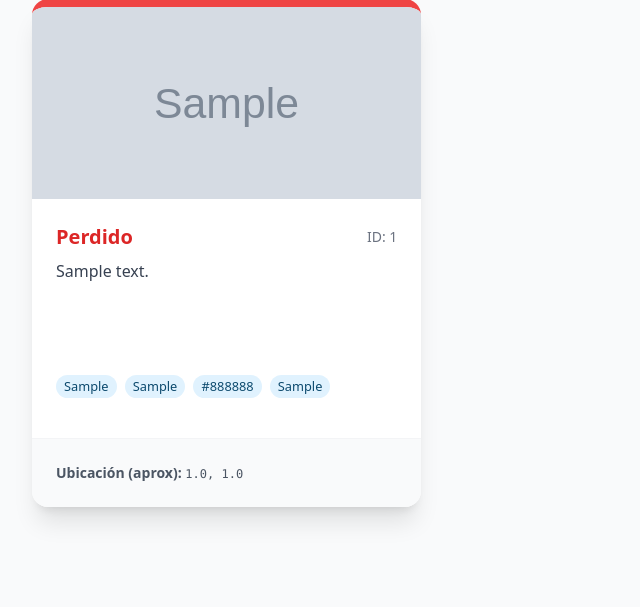
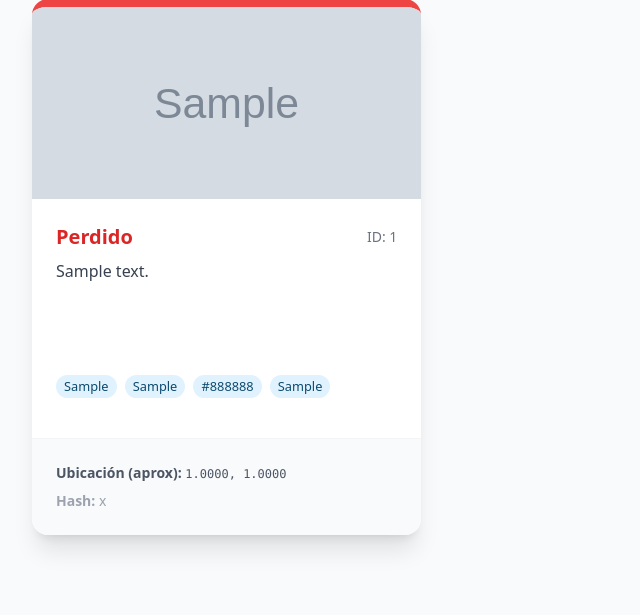
Before and after one commit to mixtuco/proyecto-flask-mascotas, a Flask app: page /explorar in a window 1280 px wide. Shown: the part 193-808 px from the top of the page, without its empty margins (0-640 px from the left). Before the commit the page ends 723 px from the top, so only its background shows below. Run offline with Flask 3, Linux system fonts and the light colour scheme; tables that the repository leaves empty hold one stand-in row (values such as "Sample post"); grey boxes marked "Sample" are stand-in pictures; some libraries are stand-ins or nearby versions.

Commit message:
Arreglo: Sincronizar 'explorar.html' y API con la lógica de Image Hashing

```diff
--- a/app.py
+++ b/app.py
@@ -1,6 +1,6 @@
 import os
 import json
-from flask import Flask, render_template, request, redirect, url_for, flash, session, jsonify # --- ¡NUEVO! import jsonify ---
+from flask import Flask, render_template, request, redirect, url_for, flash, session, jsonify
 from PIL import Image
 from PIL.ExifTags import TAGS, GPSTAGS
 from flask_sqlalchemy import SQLAlchemy
@@ -12,8 +12,9 @@ from flask_bcrypt import Bcrypt
 from flask_login import LoginManager, UserMixin, login_user, logout_user, login_required, current_user
 from authlib.integrations.flask_client import OAuth
 from dotenv import load_dotenv
+import imagehash
 
-load_dotenv() # Carga el archivo .env
+load_dotenv()
 
 # --- Configuración (sin cambios) ---
 app = Flask(__name__)
@@ -54,7 +55,7 @@ oauth.register(
     jwks_uri="https://www.googleapis.com/oauth2/v3/certs",
 )
 
-# --- Modelos de Usuario y Reporte (sin cambios) ---
+# --- Modelos de Usuario y Reporte (CON HASH) ---
 class User(db.Model, UserMixin):
     id = db.Column(db.Integer, primary_key=True)
     email = db.Column(db.String(150), unique=True, nullable=False)
@@ -64,6 +65,7 @@ class User(db.Model, UserMixin):
 class Reporte(db.Model):
     id = db.Column(db.Integer, primary_key=True)
     user_id = db.Column(db.Integer, db.ForeignKey('user.id'), nullable=False)
+    imagen_hash = db.Column(db.String(100), unique=True, nullable=True) # ¡Columna de huella digital!
     fecha_reporte = db.Column(db.DateTime, default=datetime.utcnow)
     estado = db.Column(db.String(50), nullable=False, default="Encontrado")
     latitud = db.Column(db.Float, nullable=True)
@@ -165,20 +167,26 @@ def authorize_google():
     else:
         return redirect(url_for('index'))
 
-# --- Funciones de IA y Distancia (sin cambios) ---
+# --- Funciones de IA y Distancia ---
 def obtener_metadatos_gps(imagen_path):
     # (Toda la función es igual)
     try:
         img = Image.open(imagen_path)
         exif_data_raw = img._getexif()
         if not exif_data_raw: return {"Error": "No se encontraron datos EXIF."}
-        # ... (resto del código igual)
+        exif_data = {}
+        for tag, value in exif_data_raw.items():
+            tag_nombre = TAGS.get(tag, tag)
+            exif_data[tag_nombre] = value
         fecha_hora = exif_data.get("DateTimeOriginal", None)
         modelo = f"{exif_data.get('Make', '')} {exif_data.get('Model', '')}".strip()
         gps_info_raw = exif_data.get("GPSInfo")
         lat_decimal, lon_decimal = None, None
         if gps_info_raw:
-            # ... (resto del código igual)
+            gps_data = {}
+            for tag, value in gps_info_raw.items():
+                tag_nombre = GPSTAGS.get(tag, tag)
+                gps_data[tag_nombre] = value
             lat = gps_data.get('GPSLatitude')
             lon = gps_data.get('GPSLongitude')
             if lat and lon:
@@ -290,34 +298,29 @@ def historial():
     reportes = Reporte.query.filter_by(user_id=current_user.id).order_by(Reporte.fecha_reporte.desc()).all()
     return render_template('historial.html', reportes=reportes)
 
-# --- ¡NUEVA RUTA PÚBLICA /EXPLORAR! ---
+# --- Ruta Pública /explorar (sin cambios) ---
 @app.route('/explorar')
 def explorar():
-    # Cargamos solo la Página 1, con 9 reportes por página
     page = request.args.get('page', 1, type=int)
     reportes_paginados = Reporte.query.order_by(Reporte.fecha_reporte.desc()).paginate(
         page=page, per_page=9, error_out=False
     )
-    # Usaremos un NUEVO template llamado 'explorar.html'
     return render_template('explorar.html', reportes=reportes_paginados)
 
-
-# --- ¡NUEVA RUTA DE API PARA CARGAR MÁS! ---
+# --- API /cargar-mas (¡MODIFICADA!) ---
 @app.route('/cargar-mas/<int:page>')
 def cargar_mas(page):
-    # Obtenemos la siguiente página de reportes
     reportes = Reporte.query.order_by(Reporte.fecha_reporte.desc()).paginate(
         page=page, per_page=9, error_out=False
     )
-
     reportes_json = []
-    # Convertimos los reportes a un formato JSON que JavaScript entienda
     for reporte in reportes.items:
         reporte_data = {
             "id": reporte.id,
             "estado": reporte.estado,
             "descripcion": reporte.descripcion or 'Sin descripción.',
             "imagen_url": url_for('static', filename='uploads/' + reporte.imagen_url) if reporte.imagen_url else None,
+            "imagen_hash": reporte.imagen_hash or 'N/A', # --- ¡NUEVO! Añadimos el hash a la API
             "ia_especie": reporte.ia_especie or 'N/A',
             "ia_raza": reporte.ia_raza or 'N/A',
             "ia_color_principal": reporte.ia_color_principal or 'N/A',
@@ -329,14 +332,12 @@ def cargar_mas(page):
             "modelo_celular": reporte.modelo_celular or ''
         }
         reportes_json.append(reporte_data)
-
     return jsonify(
         reportes=reportes_json,
-        has_next=reportes.has_next # Le decimos al JS si hay más páginas
+        has_next=reportes.has_next
     )
 
-
-# --- Ruta /validar-foto (sin cambios) ---
+# --- Ruta /validar-foto (¡MODIFICADA!) ---
 @app.route('/validar-foto', methods=['POST'])
 def validar_foto():
     if 'foto' not in request.files:
@@ -346,33 +347,68 @@ def validar_foto():
     if archivo.filename == '':
         flash('No se seleccionó ningún archivo.', 'error')
         return redirect(url_for('index'))
+
+    # 1. Guardar foto temporalmente
     ext = os.path.splitext(archivo.filename)[1]
     unique_name = str(uuid.uuid4()) + ext
     temp_filepath = os.path.join(app.config['UPLOAD_FOLDER'], unique_name)
     archivo.save(temp_filepath)
+
+    # 2. Analizar foto con IA
     print(f"Validando foto: {temp_filepath}")
     ia_tags = analizar_foto_con_ia(temp_filepath)
     es_mascota_valida = ia_tags.get('es_mascota') == 'Si'
+
+    # 3. Lógica de aprobación/rechazo
     if es_mascota_valida:
-        print("Foto aprobada por IA. Pidiendo login.")
-        session['foto_pendiente'] = unique_name
-        session['foto_tags'] = ia_tags
-        return redirect(url_for('completar_reporte'))
+        # ¡APROBADA!
+        print("Foto aprobada por IA. Generando huella digital...")
+
+        # --- ¡NUEVO! Generar y verificar huella digital ---
+        try:
+            img_hash = str(imagehash.average_hash(Image.open(temp_filepath)))
+
+            # Buscamos si el hash ya existe en la BBDD
+            reporte_existente = Reporte.query.filter_by(imagen_hash=img_hash).first()
+
+            if reporte_existente:
+                # ¡DUPLICADO! Rechazar foto.
+                print(f"Foto duplicada. Coincide con el Reporte ID: {reporte_existente.id}")
+                os.remove(temp_filepath)
+                flash(f"Error: Esta foto ya fue subida en el Reporte ID #{reporte_existente.id}.", "error")
+                return redirect(url_for('index'))
+
+            # Si no es duplicado, guardamos todo en la sesión
+            print("Foto única. Pidiendo login.")
+            session['foto_pendiente'] = unique_name
+            session['foto_tags'] = ia_tags
+            session['foto_hash'] = img_hash # ¡Guardamos el hash!
+            return redirect(url_for('completar_reporte'))
+
+        except Exception as e:
+            print(f"Error generando el hash o validando: {e}")
+            os.remove(temp_filepath)
+            flash("Error al procesar la imagen. Inténtalo de nuevo.", "error")
+            return redirect(url_for('index'))
+
     else:
+        # ¡RECHAZADA! Borrar foto y mostrar error
         print("Foto rechazada por IA. Borrando.")
         os.remove(temp_filepath)
         flash('Error: La foto fue rechazada. Asegúrate de que sea una foto "amateur" de una mascota (no un comercial, dibujo o meme).', 'error')
         return redirect(url_for('index'))
 
-# --- Ruta /completar-reporte (sin cambios) ---
+# --- Ruta /completar-reporte (¡MODIFICADA!) ---
 @app.route('/completar-reporte', methods=['GET', 'POST'])
 @login_required
 def completar_reporte():
-    if 'foto_pendiente' not in session or 'foto_tags' not in session:
-        flash('Error: Debes subir una foto primero.', 'error')
+    if 'foto_pendiente' not in session or 'foto_tags' not in session or 'foto_hash' not in session:
+        flash('Error de sesión. Debes subir una foto primero.', 'error')
         return redirect(url_for('index'))
     temp_filepath = os.path.join(app.config['UPLOAD_FOLDER'], session['foto_pendiente'])
     ia_tags = session['foto_tags']
+    img_hash = session['foto_hash']
+
     if request.method == 'POST':
         estado_reporte = request.form.get('estado')
         manual_lat = request.form.get('manual_lat')
@@ -392,6 +428,7 @@ def completar_reporte():
             flash("Error de sesión. Por favor, sube la foto de nuevo.", "error")
             session.pop('foto_pendiente', None)
             session.pop('foto_tags', None)
+            session.pop('foto_hash', None)
             return redirect(url_for('index'))
 
         exif_lat, exif_lng, exif_fecha, exif_modelo = None, None, None, None
@@ -406,6 +443,7 @@ def completar_reporte():
 
         nuevo_reporte = Reporte(
             user_id=current_user.id,
+            imagen_hash=img_hash, # ¡Guardamos la huella digital!
             estado=estado_reporte,
             latitud=final_lat,
             longitud=final_lng,
@@ -422,8 +460,11 @@ def completar_reporte():
         )
         db.session.add(nuevo_reporte)
         db.session.commit()
+
         session.pop('foto_pendiente', None)
         session.pop('foto_tags', None)
+        session.pop('foto_hash', None)
+
         flash(f"¡Reporte #{nuevo_reporte.id} ('{nuevo_reporte.estado}') creado con éxito!", "success")
         return redirect(url_for('index', new_report_id=nuevo_reporte.id))
 
--- a/templates/explorar.html
+++ b/templates/explorar.html
@@ -47,10 +47,13 @@
                     <div class="text-sm text-gray-600">
                         <strong>Ubicación (aprox):</strong>
                         {% if reporte.latitud and reporte.longitud %}
-                            <span class="font-mono text-xs">{{ reporte.latitud }}, {{ reporte.longitud }}</span>
+                            <span class="font-mono text-xs">{{ "%.4f" | format(reporte.latitud) }}, {{ "%.4f" | format(reporte.longitud) }}</span>
                         {% else %}
                             <span class="text-gray-400">N/A</span>
                         {% endif %}
+                    </div>
+                    <div class="text-sm text-gray-400 mt-2 truncate" title="{{ reporte.imagen_hash }}">
+                        <strong>Hash:</strong> {{ reporte.imagen_hash or 'N/A' }}
                     </div>
                 </div>
             </div>
@@ -83,10 +86,7 @@
     if (loadMoreBtn) {
         // 2. Escuchar el clic
         loadMoreBtn.addEventListener('click', async function() {
-            // Obtenemos el número de la página que queremos cargar
             let nextPage = this.dataset.page;
-
-            // Mostramos "Cargando..."
             this.disabled = true;
             this.innerText = "Cargando...";
 
@@ -97,18 +97,30 @@
 
                 // 4. Construir el HTML para cada nuevo reporte
                 data.reportes.forEach(reporte => {
+
+                    // --- Lógica de JS para construir los elementos ---
+                    let imgHtml = reporte.imagen_url ?
+                        `<img src="${reporte.imagen_url}" alt="Foto de ${reporte.ia_especie}" class="w-full h-48 object-cover">` :
+                        `<div class="w-full h-48 bg-gray-200 flex items-center justify-center"><span class="text-gray-500">(Sin foto aprobada)</span></div>`;
+
+                    let estadoClass = reporte.estado == 'Perdido' ? 'border-t-8 border-red-500' : 'border-t-8 border-green-500';
+                    let estadoTextClass = reporte.estado == 'Perdido' ? 'text-red-600' : 'text-green-600';
+
+                    let ubicacionHtml = reporte.latitud ?
+                        `<span class="font-mono text-xs">${reporte.latitud}, ${reporte.longitud}</span>` :
+                        `<span class="text-gray-400">N/A</span>`;
+
+                    // --- ¡NUEVO! Añadimos el HASH ---
+                    let hashHtml = `<div class="text-sm text-gray-400 mt-2 truncate" title="${reporte.imagen_hash}">
+                                        <strong>Hash:</strong> ${reporte.imagen_hash}
+                                    </div>`;
+
                     const cardHtml = `
-                        <div class="bg-white rounded-2xl shadow-xl overflow-hidden flex flex-col
-                            ${ reporte.estado == 'Perdido' ? 'border-t-8 border-red-500' : 'border-t-8 border-green-500' }">
-
-                            ${ reporte.imagen_url ?
-                                `<img src="${reporte.imagen_url}" alt="Foto de ${reporte.ia_especie}" class="w-full h-48 object-cover">` :
-                                `<div class="w-full h-48 bg-gray-200 flex items-center justify-center"><span class="text-gray-500">(Sin foto aprobada)</span></div>`
-                            }
-
+                        <div class="bg-white rounded-2xl shadow-xl overflow-hidden flex flex-col ${estadoClass}">
+                            ${imgHtml}
                             <div class="p-6 flex-grow">
                                 <div class="flex justify-between items-center mb-2">
-                                    <span class="text-xl font-bold ${ reporte.estado == 'Perdido' ? 'text-red-600' : 'text-green-600' }">
+                                    <span class="text-xl font-bold ${estadoTextClass}">
                                         ${reporte.estado}
                                     </span>
                                     <span class="text-sm font-medium text-gray-500">ID: ${reporte.id}</span>
@@ -123,15 +135,11 @@
                                     <span class="ia-tag">${reporte.ia_collar}</span>
                                 </div>
                             </div>
-
                             <div class="bg-gray-50 p-6 border-t border-gray-100">
                                 <div class="text-sm text-gray-600">
-                                    <strong>Ubicación (aprox):</strong>
-                                    ${ reporte.latitud ?
-                                        `<span class="font-mono text-xs">${reporte.latitud}, ${reporte.longitud}</span>` :
-                                        `<span class="text-gray-400">N/A</span>`
-                                    }
+                                    <strong>Ubicación (aprox):</strong> ${ubicacionHtml}
                                 </div>
+                                ${hashHtml}
                             </div>
                         </div>
                     `;
@@ -141,12 +149,10 @@
 
                 // 6. Actualizar el botón
                 if (data.has_next) {
-                    // Si hay más páginas, actualizamos el número de página
                     this.dataset.page = parseInt(nextPage) + 1;
                     this.disabled = false;
                     this.innerText = "Cargar Más Reportes";
                 } else {
-                    // Si no hay más, ocultamos el botón
                     this.style.display = 'none';
                 }
 
```
Also changed, not shown: templates/historial.html (+5 -3 lines).
